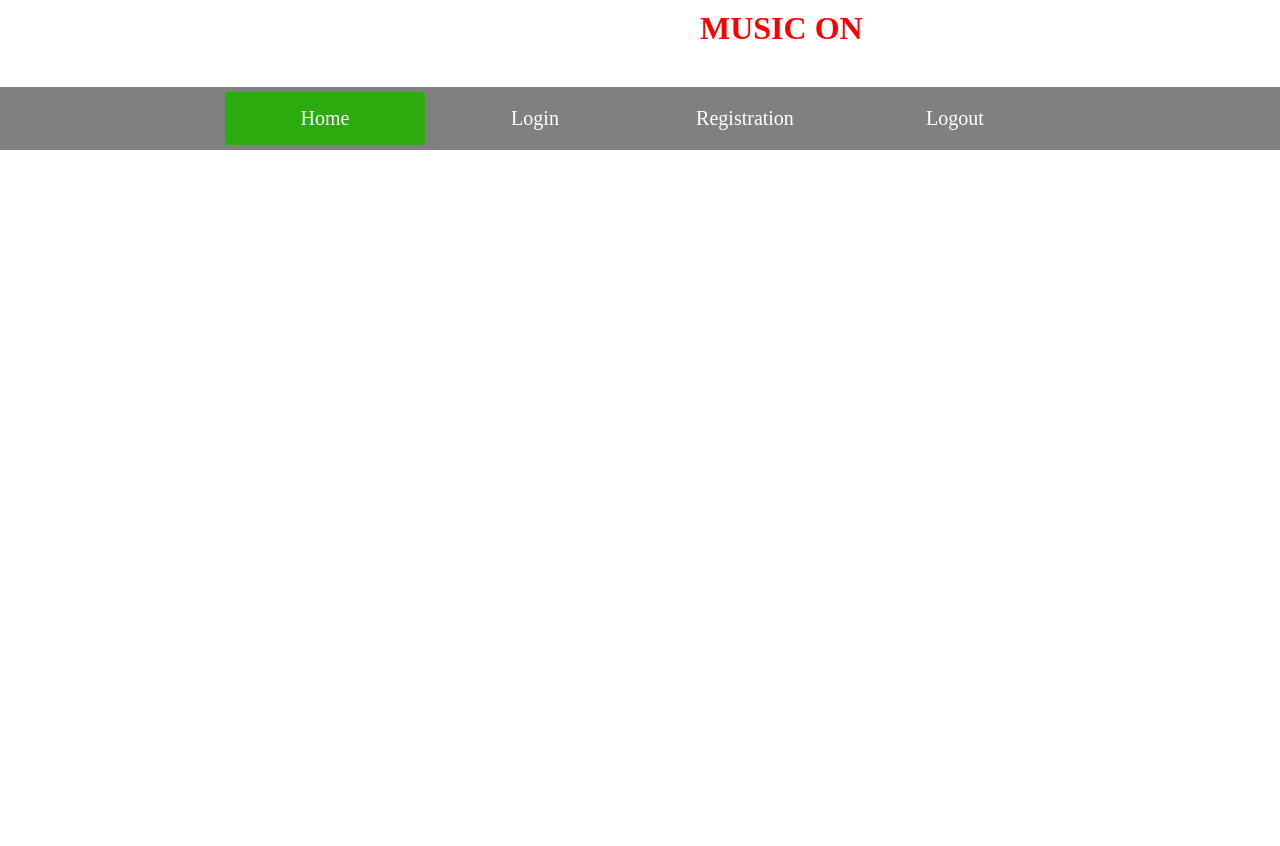
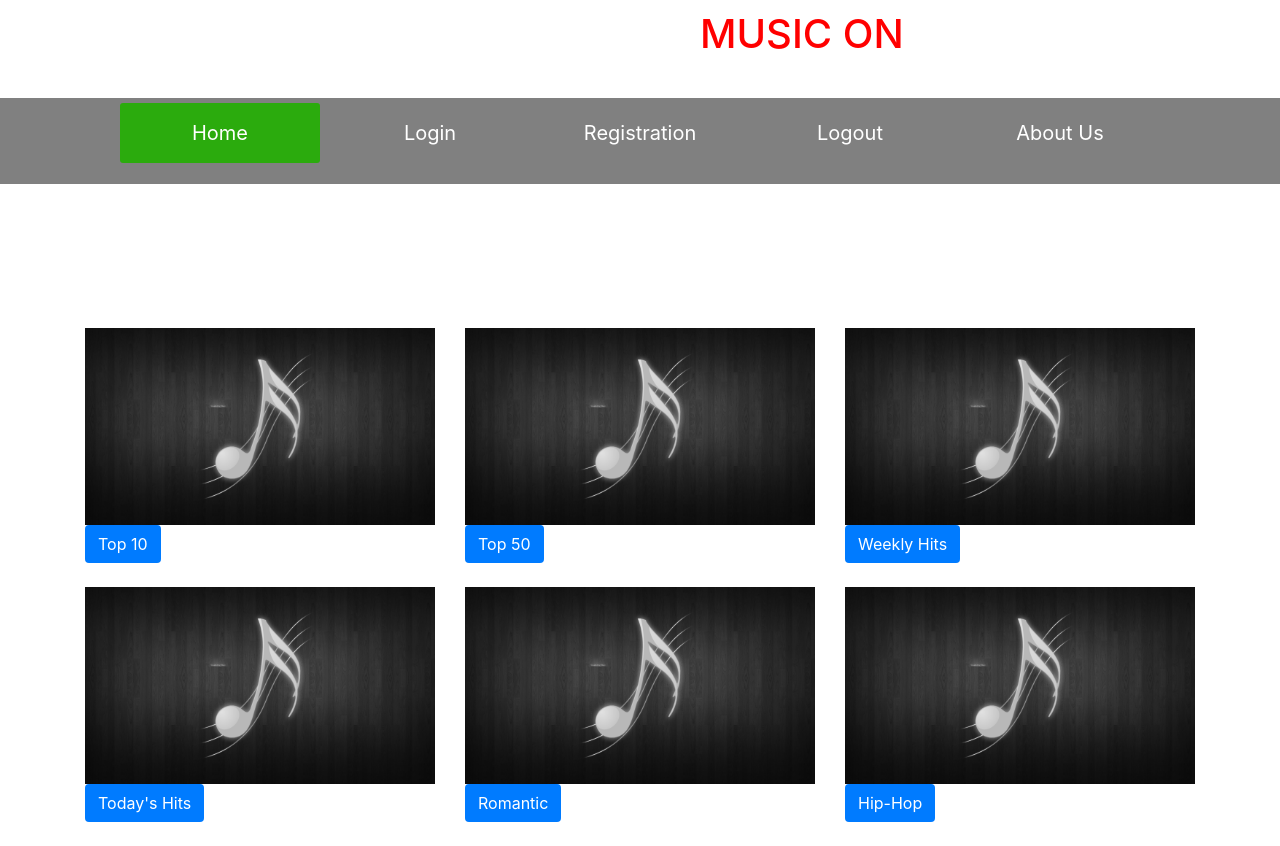
Before and after one commit to DevanshuRam/OnlineMusicSystem, a plain HTML site: page web/index.html in a window 1280 px wide. Before the commit the page ends 800 px from the top, so only its background shows below. Drawn offline with nearby package versions, Linux system fonts and the light colour scheme.

Commit message:
Add files via upload

```diff
--- a/web/index.html
+++ b/web/index.html
@@ -9,6 +9,7 @@ and open the template in the editor.
         <title>Home Page</title>
         <meta charset="UTF-8">
         <meta name="viewport" content="width=device-width, initial-scale=1.0">
+        <link rel="stylesheet" href="https://maxcdn.bootstrapcdn.com/bootstrap/4.5.2/css/bootstrap.min.css">
         <link rel="stylesheet" href="https://stackpath.bootstrapcdn.com/font-awesome/4.7.0/css/font-awesome.min.css">
         <style>
             *{
@@ -100,7 +101,39 @@ and open the template in the editor.
                 </li>
                 <li><a href="createaccount.html">Registration</a></li>
                 <li><a href="index.html">Logout</a></li>
+                <li><a href="aboutus.html">About Us</a></li>
             </ul>
         </div>
+        <br><br><br><br><br><br>
+        <section>
+            <div class="container">
+                <div class="row">
+                    <div class="col-lg-4 col-md-2 col-12 mb-4">
+                        <img src="image/3.png" class="img-fluid">
+                        <button class="btn bg-primary text-white ">Top 10</button>
+                    </div>
+                    <div class="col-lg-4 col-md-2 col-12 mb-4">
+                        <img src="image/3.png" class="img-fluid">
+                        <button class="btn bg-primary text-white ">Top 50</button>
+                    </div>
+                    <div class="col-lg-4 col-md-2 col-12 mb-4">
+                        <img src="image/3.png" class="img-fluid">
+                        <button class="btn bg-primary text-white ">Weekly Hits</button>
+                    </div>
+                    <div class="col-lg-4 col-md-2 col-12 mb-4">
+                        <img src="image/3.png" class="img-fluid">
+                        <button class="btn bg-primary text-white ">Today's Hits</button>
+                    </div>
+                    <div class="col-lg-4 col-md-2 col-12 mb-4">
+                        <img src="image/3.png" class="img-fluid">
+                        <button class="btn bg-primary text-white ">Romantic</button>
+                    </div>
+                    <div class="col-lg-4 col-md-2 col-12 mb-4">
+                        <img src="image/3.png" class="img-fluid">
+                        <button class="btn bg-primary text-white ">Hip-Hop</button>
+                    </div>
+                </div>
+            </div>
+        </section>
         </body>
 </html>
```
Also changed, not shown: web/aboutus.html (added, +56 -0 lines).
